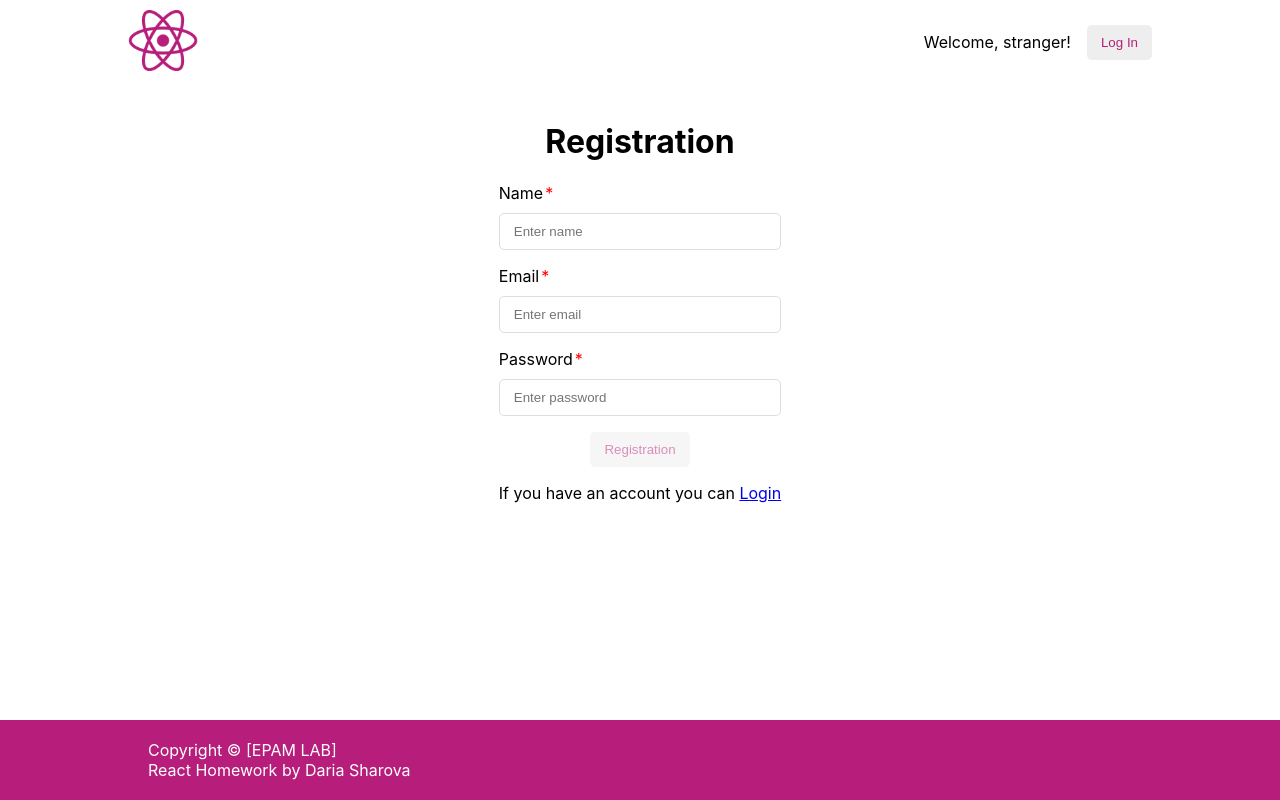
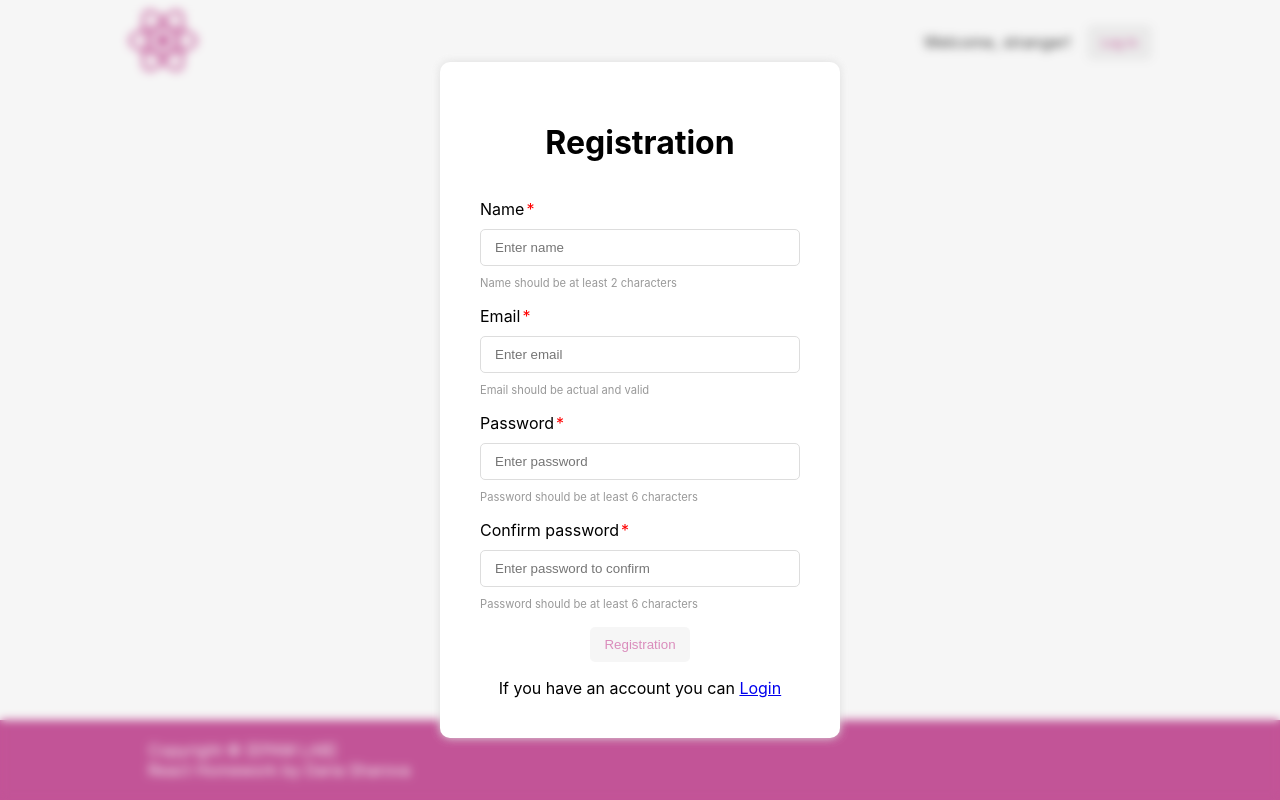
Before and after one commit to TakeFives/Courses-React, a React (Create React App) app: page /registration in a window 1280 px wide. Built offline with nearby package versions, Linux system fonts and the light colour scheme.

Commit message:
feat: add registration form validation

```diff
--- a/src/components/Login/login.css
+++ b/src/components/Login/login.css
@@ -3,7 +3,6 @@
   flex-direction: column;
   justify-content: center;
   align-items: center;
-  /* margin: 0 auto; */
   position: absolute;
   top: 0;
   left: 0;
--- a/src/components/Registration/Registration.jsx
+++ b/src/components/Registration/Registration.jsx
@@ -11,6 +11,13 @@ function Registration() {
 	const [name, setName] = useState('');
 	const [email, setEmail] = useState('');
 	const [password, setPassword] = useState('');
+	const [confirmPassword, setConfirmPassword] = useState('');
+
+	const [touchedName, setTouchedName] = useState(false);
+	const [touchedEmail, setTouchedEmail] = useState(false);
+	const [touchedPassword, setTouchedPassword] = useState(false);
+	const [touchedConfirmPassword, setTouchedComfirmPassword] = useState(false);
+	let error = null;
 
 	const navigate = useNavigate();
 
@@ -45,21 +52,83 @@ function Registration() {
 				});
 		}
 	}
+	function nameValidation() {
+		let isValid = true;
+		if (name.length === 0) {
+			error = 'Name is required';
+			isValid = false;
+		}
+		if (name.length < 2 && name.length > 0) {
+			error = 'Name must be as least 2 characters long';
+			isValid = false;
+		}
+		if (name.match('[0-9]+')) {
+			error = 'Name must not include numbers';
+			isValid = false;
+		}
+		return isValid;
+	}
+	function emailValidation() {
+		let isValid = true;
+		// eslint-disable-next-line prettier/prettier
+		const reg = /^(?=.{8,252})[\w]+[.\-+]?((([^.]\.)|([^-]-)|([^+]\+))|([\w])|('))*([\w]|[-])@[A-Za-z\d][-.\w]*[A-Za-z\d]\.([A-Za-z]{2,13})$/;
+
+		if (!email) {
+			error = 'Email is required';
+			isValid = false;
+		}
+		if (!reg.test(email)) {
+			error = 'Email should be valid email adress';
+			isValid = false;
+		}
+		return isValid;
+	}
+
+	function passwordValidation() {
+		let isValid = true;
+		if (!password) {
+			error = 'Password is required';
+			isValid = false;
+		}
+		if (password.length < 6 && password.length > 0) {
+			error = 'Password should be more than 6 characters';
+			isValid = false;
+		}
+		if (password.length > 10) {
+			error = 'Password should be less than 10 characters';
+			isValid = false;
+		}
+		if (password.includes('666')) {
+			error = 'Password not contain 666';
+			isValid = false;
+		}
+		if (confirmPassword !== password) {
+			error = 'Passwords do not match';
+			isValid = false;
+		}
+		return isValid;
+	}
 
 	function formValidation() {
 		let isValid = true;
 
-		if (password.length < 6) {
+		if (!passwordValidation()) {
 			isValid = false;
 		}
-
+		if (!emailValidation()) {
+			isValid = false;
+		}
+		if (!nameValidation()) {
+			isValid = false;
+		}
 		return isValid;
 	}
 
 	return (
-		<div className='registration-container wrapper'>
+		<div className='wrapper'>
+			<div className='registration-container'>
+				<form className='registration-form' onSubmit={handleSubmit}>
 					<h1>Registration</h1>
-			<form className='registration-form' onSubmit={handleSubmit}>
 					<Input
 						type='text'
 						name='name'
@@ -67,7 +136,19 @@ function Registration() {
 						placeholder='Enter name'
 						id='name'
 						onChange={(event) => setName(event.target.value)}
-					required={true}
+						required
+						onBlur={() => setTouchedName(true)}
+						className={
+							touchedName
+								? nameValidation()
+									? 'valid'
+									: 'invalid'
+								: 'untouched'
+						}
+						inputHint={
+							!touchedName ? 'Name should be at least 2 characters' : null
+						}
+						inputError={touchedName ? (nameValidation() ? null : error) : null}
 					/>
 					<Input
 						type='text'
@@ -76,7 +157,21 @@ function Registration() {
 						placeholder='Enter email'
 						id='email'
 						onChange={(event) => setEmail(event.target.value)}
-					required={true}
+						required
+						onBlur={() => setTouchedEmail(true)}
+						className={
+							touchedEmail
+								? emailValidation()
+									? 'valid'
+									: 'invalid'
+								: 'untouched'
+						}
+						inputHint={
+							!touchedEmail ? 'Email should be actual and valid' : null
+						}
+						inputError={
+							touchedEmail ? (emailValidation() ? null : error) : null
+						}
 					/>
 					<Input
 						type='text'
@@ -85,7 +180,52 @@ function Registration() {
 						placeholder='Enter password'
 						id='password'
 						onChange={(event) => setPassword(event.target.value)}
-					required={true}
+						onBlur={() => setTouchedPassword(true)}
+						className={
+							touchedPassword
+								? passwordValidation()
+									? 'valid'
+									: 'invalid'
+								: 'untouched'
+						}
+						required
+						inputHint={
+							!touchedPassword
+								? 'Password should be at least 6 characters'
+								: null
+						}
+						inputError={
+							touchedPassword ? (passwordValidation() ? null : error) : null
+						}
+					/>
+					<Input
+						type='text'
+						name='confirm-password'
+						labelText='Confirm password'
+						placeholder='Enter password to confirm'
+						id='confirm-password'
+						onChange={(event) => setConfirmPassword(event.target.value)}
+						onBlur={() => setTouchedComfirmPassword(true)}
+						className={
+							touchedConfirmPassword
+								? passwordValidation()
+									? 'valid'
+									: 'invalid'
+								: 'untouched'
+						}
+						required
+						inputHint={
+							!touchedConfirmPassword
+								? 'Password should be at least 6 characters'
+								: null
+						}
+						inputError={
+							touchedConfirmPassword
+								? passwordValidation()
+									? null
+									: error
+								: null
+						}
 					/>
 					<Button
 						buttonText='Registration'
@@ -97,6 +237,7 @@ function Registration() {
 					</span>
 				</form>
 			</div>
+		</div>
 	);
 }
 
--- a/src/components/Registration/registration.css
+++ b/src/components/Registration/registration.css
@@ -3,8 +3,13 @@
   flex-direction: column;
   justify-content: center;
   align-items: center;
-  margin: 0 auto;
-  width: 400px;
+  position: fixed;
+  top: 0;
+  left: 0;
+  width: 100%;
+  height: 100vh;
+  backdrop-filter: blur(5px);
+  background-color: #dddddd48;
 }
 .registration-form{
   display: flex;
@@ -12,4 +17,10 @@
   justify-content: center;
   align-items: center;
   gap: 1em;
+  width: 100%;
+  max-width: 400px;
+  background-color: #fff;
+  padding: 40px;
+  border-radius: 10px;
+  box-shadow: 0 0 10px #ddd;
 }
```
Lines whose indentation alone changed are shown as unchanged.
